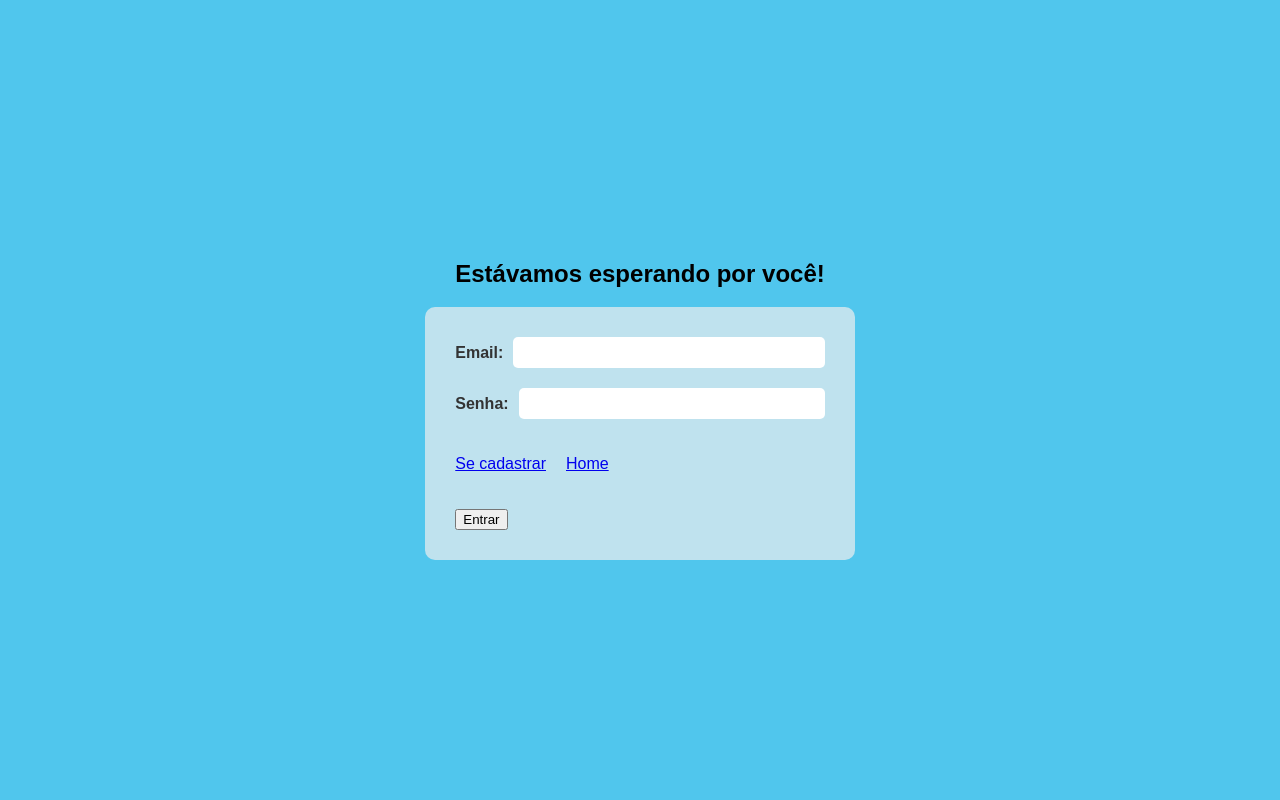
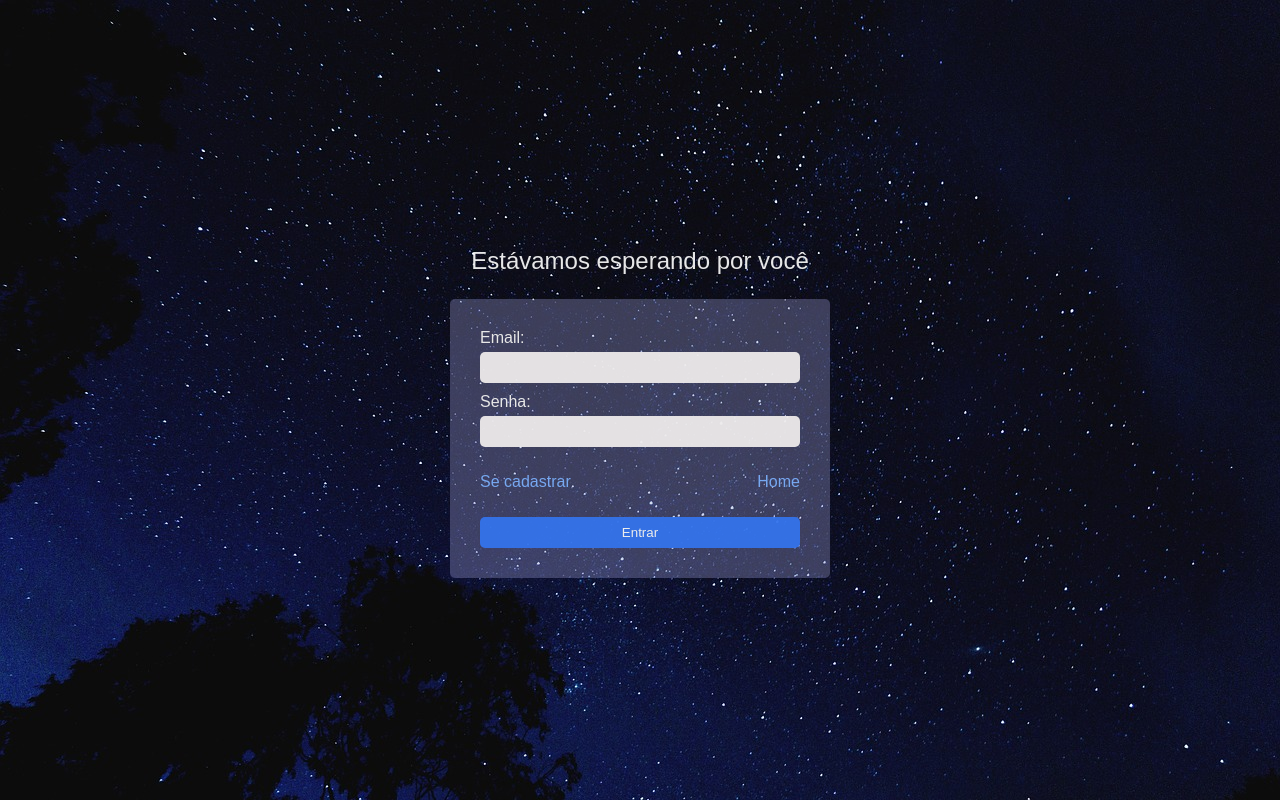
Before and after one commit to AnaJuliaMM/temperature_api, a Django app: template template/index.html in a window 1280 px wide. Run offline with Django 5.2, Linux system fonts and the light colour scheme; the template is opened without the code that fills it, so the values that code supplies are empty.

Commit message:
style: changed tag classes for new style

```diff
--- a/template/assets/style.css
+++ b/template/assets/style.css
@@ -1,4 +1,5 @@
-body {
+body,
+.login_body {
   font-family: Arial, sans-serif;
   background-color: #50c6ed;
   margin: 0;
@@ -8,6 +9,22 @@ body {
   align-items: center;
   justify-content: center;
   height: 100vh;
+
+  font-size: 1rem;
+}
+a {
+  cursor: pointer;
+  text-decoration: none;
+  transition: color 0.3s ease;
+  color: #77a8f1;
+}
+a:hover {
+  color: #0056b3; /* Cor do texto ao passar o mouse sobre o link */
+}
+
+.login_body {
+  background-image: url(./images/login_background.jpg);
+  background-size: cover;
 }
 .login_wrapper {
   display: flex;
@@ -15,12 +32,22 @@ body {
   align-items: center;
   justify-content: center;
   height: 100vh;
+  color: #d3d2d2;
+  width: 100%;
+}
+.title_welcome {
+  color: white;
+  font-weight: 200;
+  font-size: x-large;
+  opacity: 0.9;
 }
 
 .input_wrapper {
   display: flex;
-  align-items: center;
-  gap: 10px;
+  flex-direction: column;
+  justify-content: center;
+  align-items: start;
+  gap: 5px;
   width: 100%;
 }
 .input_wrapper input {
@@ -29,11 +56,29 @@ body {
   box-sizing: border-box;
   border-radius: 5px;
   border: none;
+  background-color: #efececef;
 }
 .weather_info label,
 .input_wrapper label {
-  color: #333333;
-  font-weight: 600;
+  color: #e7e7e7;
+  font-weight: 300;
+}
+.input_wrapper button {
+  width: 100%;
+  padding: 8px 10px;
+  box-sizing: border-box;
+  border-radius: 5px;
+  border: none;
+  background-color: #3474ecef;
+
+  color: #ececec;
+  font-weight: 200;
+
+  transition: color 0.3s ease;
+}
+.input_wrapper button:hover {
+  cursor: pointer;
+  background-color: #1e5bcdef;
 }
 form,
 .weather_info {
@@ -41,30 +86,34 @@ form,
   flex-direction: column;
   align-items: center;
   justify-content: center;
-  gap: 20px;
+  gap: 10px;
+  width: 25%;
 
   padding: 30px;
-  border-radius: 10px;
-
-  background-color: rgba(215, 232, 238, 0.833);
+  border-radius: 5px;
+  background-color: rgba(151, 156, 209, 0.349);
 }
 .login_option {
   display: flex;
+  justify-content: space-between;
   width: 100%;
-  gap: 20px;
 }
+
 .weather_info {
   align-items: start;
 }
 
 /* Estilos para telas grandes (desktop, tablet) */
 @media (min-width: 768px) {
-  form {
-    width: 100%;
-  }
 }
 
 /* Estilos para telas pequenas (dispositivos móveis) */
 @media (max-width: 767px) {
-  /* Adicione estilos aqui */
+  .title_welcome {
+    width: 80%;
+    text-align: center;
+  }
+  form {
+    width: 70%;
+  }
 }
--- a/template/index.html
+++ b/template/index.html
@@ -6,21 +6,21 @@
     <title>Login | Seja Bem-vindo!</title>
     <link rel="stylesheet" href="./assets/style.css" />
   </head>
-  <body>
+  <body class="login_body">
     <div class="login_wrapper">
-      <h2>Estávamos esperando por você!</h2>
+      <span class="title_welcome"><p>Estávamos esperando por você</p></span>
       <form action="">
         <div class="input_wrapper">
-            <label for="email">Email:</label>
-            <input type="text" id="email" name="email" required />
+          <label for="email">Email:</label>
+          <input type="text" id="email" name="email" required />
         </div>
         <div class="input_wrapper">
           <label for="password">Senha:</label>
           <input type="password" id="password" name="password" required />
         </div>
         <span class="login_option">
-          <a href="./create_user.html"><p>Se cadastrar</p></a>
-          <a href="./forecasts.html"><p>Home</p></a>
+          <a href="./pages/create_user.html"><p>Se cadastrar</p></a>
+          <a href="./pages/forecasts.html"><p>Home</p></a>
         </span>
         <div class="input_wrapper">
           <button type="submit">Entrar</button>
```
